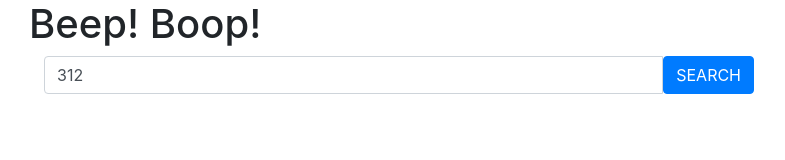
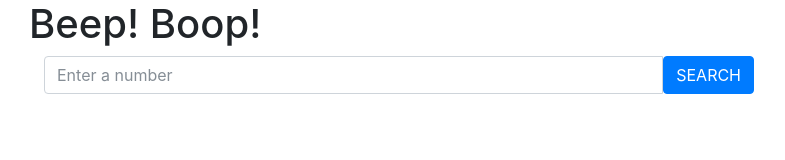
Before and after one commit to ryanardo/beep-boop, a plain HTML site: page index.html in a window 1280 px wide. Shown: the whole page, without its empty margins (56-841 px from the left). Drawn offline with nearby package versions, Linux system fonts and the light colour scheme.

Commit message:
Update index.html

```diff
--- a/index.html
+++ b/index.html
@@ -15,7 +15,7 @@
         <div class="row" id="row1">
           <div class="col-lg-8 form-group">
             <div class="input-group">
-              <input id="input1" type="number" class="form-control" placeholder="Enter a number" aria-describedby="basic-addon2" value=312>
+              <input id="input1" type="number" class="form-control" placeholder="Enter a number" aria-describedby="basic-addon2" value=>
               <span id="basic-addon2">
                 <button type="submit" name="button" class="btn btn-primary">SEARCH</button>
               </span>
```
